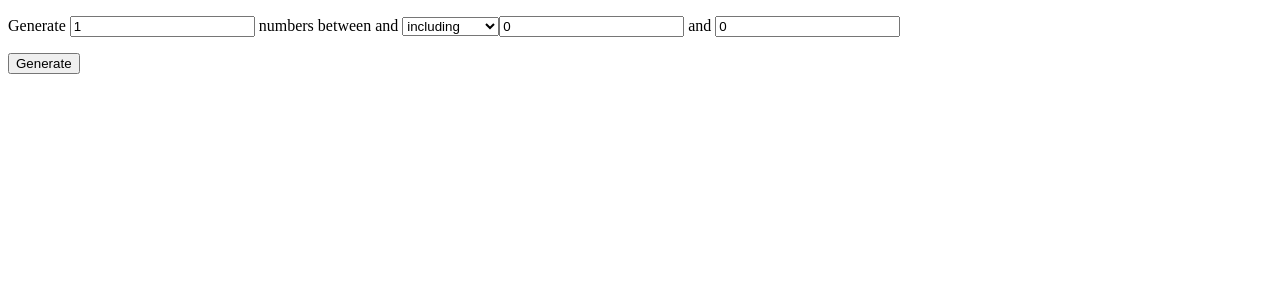
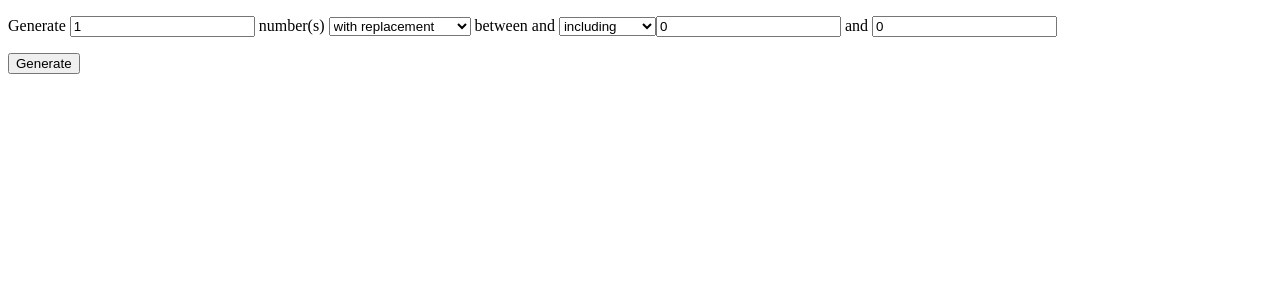
Before and after one commit to Mouzone/rng, a SvelteKit app: page / in a window 1280 px wide. Shown: the top 300 px of the page. Built offline with nearby package versions, Linux system fonts and the light colour scheme.

Commit message:
Add code for offsets for ranges and selection for with and without replacement

```diff
--- a/src/routes/+page.svelte
+++ b/src/routes/+page.svelte
@@ -1,15 +1,20 @@
 <script lang="ts">
-	let numbersToGenerate = $state(1);
-	let including = $state("including");
-	let minimum = $state(0);
-	let maximum = $state(0);
+	let numbersToGen = $state(1);
+	let incl = $state("including");
+	let withRep = $state("with replacement");
+	let min = $state(0);
+	let max = $state(0);
 	const results: Number[] = $state([]);
 
 	function generate() {
 		results.length = 0;
-		for (let i = 0; i < numbersToGenerate; i += 1) {
+		for (let i = 0; i < numbersToGen; i += 1) {
+			const offset = incl === "including" ? 1 : 0;
+			const effectiveMin = min + offset;
+			const effectiveMax = max - offset;
 			const result =
-				Math.floor(Math.random() * (maximum - minimum + 1)) + minimum;
+				Math.floor(Math.random() * (effectiveMax - effectiveMin)) +
+				effectiveMin;
 			results.push(result);
 		}
 	}
@@ -19,20 +24,25 @@
 	Generate
 	<input
 		type="number"
-		bind:value={numbersToGenerate}
+		bind:value={numbersToGen}
 	/>
-	numbers between and
-	<select bind:value={including}
+	number(s)
+	<select bind:value={withRep}>
+		<option>with replacement</option>
+		<option>without replacement</option>
+	</select>
+	between and
+	<select bind:value={incl}
 		><option>including</option>
 		<option>not including</option></select
 	><input
 		type="number"
-		bind:value={minimum}
+		bind:value={min}
 	/>
 	and
 	<input
 		type="number"
-		bind:value={maximum}
+		bind:value={max}
 	/>
 </p>
 <div>
```
